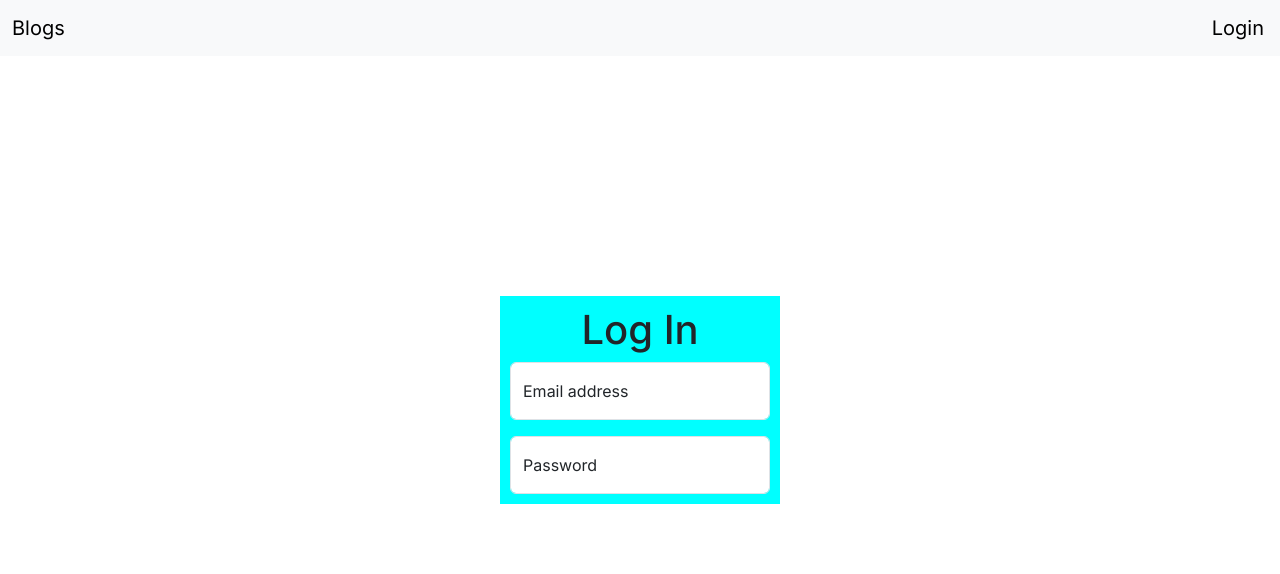
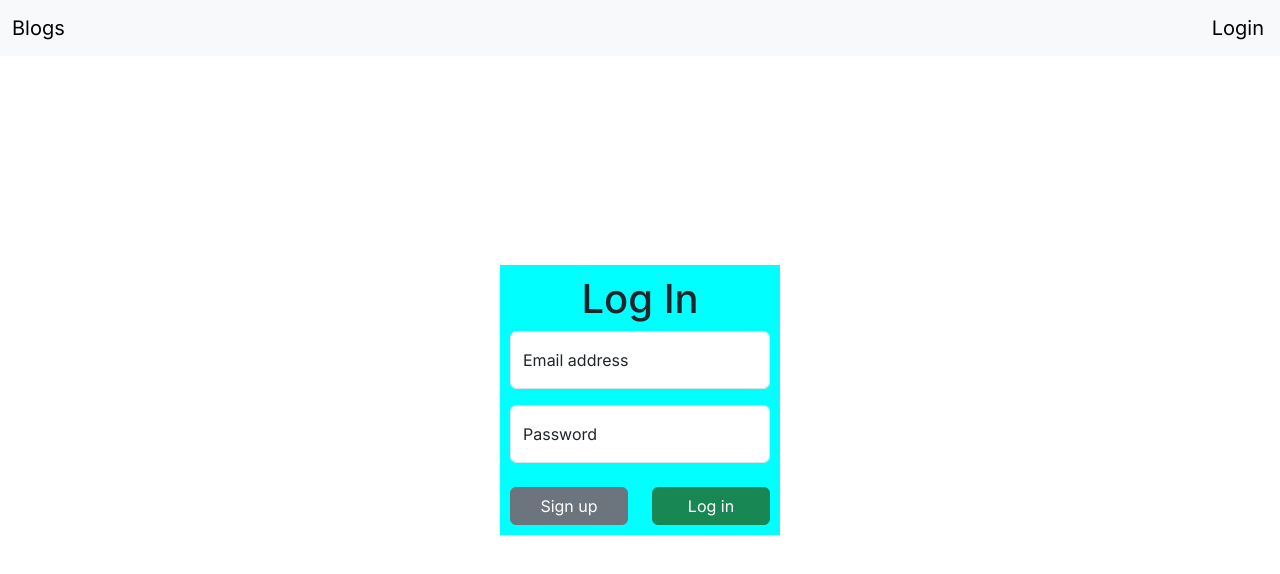
Before and after one commit to LennardUy104/Blog_Application, a Next.js app in the folder fe/: page /users in a window 1280 px wide. Shown: the top 574 px of the page. Built offline with nearby package versions, Linux system fonts and the light colour scheme.

Commit message:
login screen

```diff
--- a/fe/app/component/login.js
+++ b/fe/app/component/login.js
@@ -1,19 +1,85 @@
 'use client'
-import React from 'react'
+import React, { useState } from 'react'
 
 const login = () => {
- return (
- <div>
-    <div class="form-floating mb-3">
-        <input type="email" class="form-control" id="floatingInput" placeholder="name@example.com"/>
-        <label for="floatingInput">Email address</label>
-    </div>
-    <div class="form-floating">
-        <input type="password" class="form-control" id="floatingPassword" placeholder="Password"/>
-        <label for="floatingPassword">Password</label>
-    </div>
- </div>
- )
-}
+    const [email, setEmail] = useState('');
+    const [password, setPassword] = useState('');
 
-export default login
+    async function clickLogin() {
+        try {
+          const res = await fetch('http://localhost:8000/api/login', {
+            method: 'POST',
+            headers: {
+              'Content-Type': 'application/json',
+            },
+            body: JSON.stringify({ email, password }),
+          });
+
+          const data = await res.json();
+
+          if (res.ok) {
+            if (data.message === 'success') {
+                <div class="alert alert-success" role="alert">
+                    Login successful
+                </div>
+            } else {
+                <div class="alert alert-danger" role="alert">
+                    Error: {data}
+                </div>
+            }
+          } else {
+            <div class="alert alert-danger" role="alert">
+                    Error: {data.error}
+                </div>
+          }
+        } catch (error) {
+            <div class="alert alert-danger" role="alert">
+                Error: {error}
+            </div>
+        }
+      }
+
+    return (
+        <div>
+            <div className="form-floating mb-3">
+                <input
+                    type="email"
+                    className="form-control"
+                    id="floatingInput"
+                    placeholder="name@example.com"
+                    onChange={(e) => setEmail(e.target.value)}
+                />
+                <label htmlFor="floatingInput">Email address</label>
+            </div>
+            <div className="form-floating">
+                <input
+                    type="password"
+                    className="form-control"
+                    id="floatingPassword"
+                    placeholder="Password"
+                    onChange={(e) => setPassword(e.target.value)}
+                />
+                <label htmlFor="floatingPassword">Password</label>
+            </div>
+            <br />
+            <div className="row">
+                <div className="col-6 d-grid gap-2">
+                    <button type="button" className="btn btn-secondary">
+                        Sign up
+                    </button>
+                </div>
+                <div className="col-6 d-grid gap-2">
+                    <button
+                        type="button"
+                        className="btn btn-success"
+                        onClick={() => clickLogin()}
+                    >
+                        Log in
+                    </button>
+                </div>
+            </div>
+        </div>
+    );
+};
+
+export default login;
```
